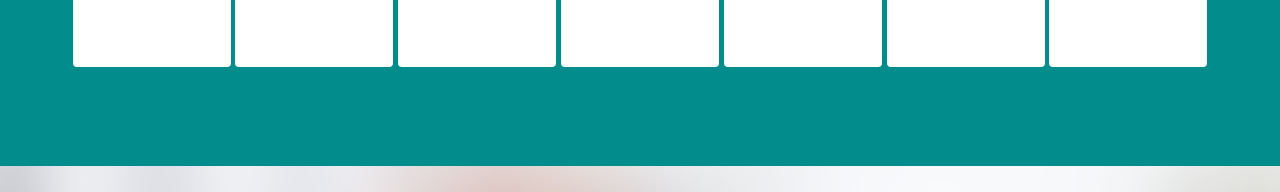
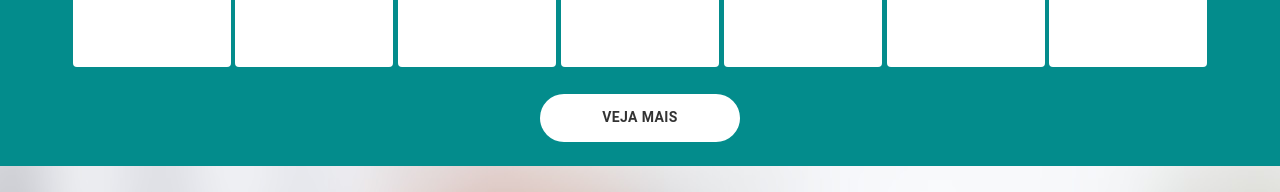
Before and after one commit to bahiensed/anabeatriz, a Next.js app: page / in a window 1280 px wide. Shown: the part 3179-3371 px from the top of the page. Built offline with nearby package versions, Linux system fonts and the light colour scheme.

Commit message:
Veja Mais Button

```diff
--- a/components/Agenda.tsx
+++ b/components/Agenda.tsx
@@ -1,4 +1,6 @@
+import Link from "next/link";
 import { Box, Button, Paper, Stack, styled, Typography } from "@mui/material";
+import AppointmentButtonVejaMais from "./AppointmentButtonVejaMais";
 import { dosis } from "@/fonts/Dosis";
 import { openSans } from "@/fonts/OpenSans";
 
@@ -12,7 +14,6 @@ const Agenda = () => {
 
   return (
     <Stack
-
       sx={{
         backgroundColor: "#038C8C",
         mt: "700px",
@@ -309,6 +310,7 @@ const Agenda = () => {
           </BootstrapButton>
         </Paper>
       </Box>
+      <AppointmentButtonVejaMais />
     </Stack>
   );
 };
--- /dev/null
+++ b/components/AppointmentButtonVejaMais.tsx
@@ -0,0 +1,38 @@
+import Link from "next/link";
+import { Button, styled } from "@mui/material";
+import { dosis } from "@/fonts/Dosis";
+
+const AppointmentButtonVejaMais = () => {
+  const VejaMaisButton = styled(Button)({
+    ":hover": {
+      backgroundColor: "#a9d9d4",
+      color: "#fff",
+    },
+  });
+
+  return (
+    <>
+      <Link href="https://www.doctoralia.com.br/ana-beatriz-winter-tavares/endocrinologista/petropolis">
+        <VejaMaisButton
+          className={dosis.className}
+          sx={{
+            alignItems: "center",
+            justifyContent: "center",
+            backgroundColor: "#fff",
+            borderRadius: "28px",
+            color: "#333",
+            fontWeight: 700,
+            margin: "0 auto",
+            mt: 3,
+            width: "200px",
+            height: "48px",
+          }}
+        >
+          Veja Mais
+        </VejaMaisButton>
+      </Link>
+    </>
+  );
+};
+
+export default AppointmentButtonVejaMais;
```
